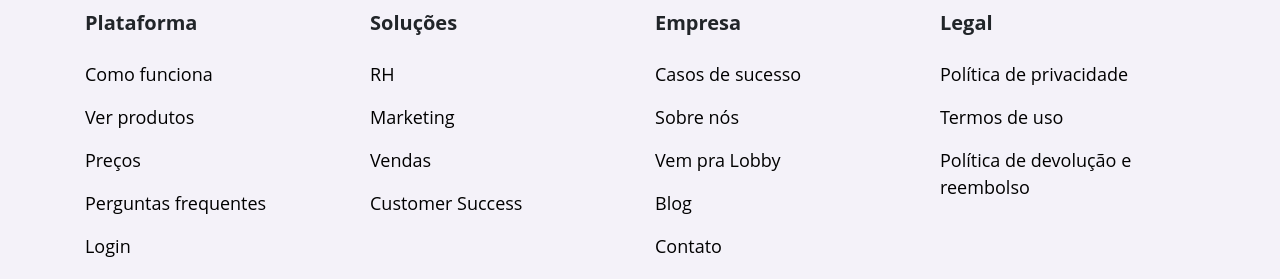
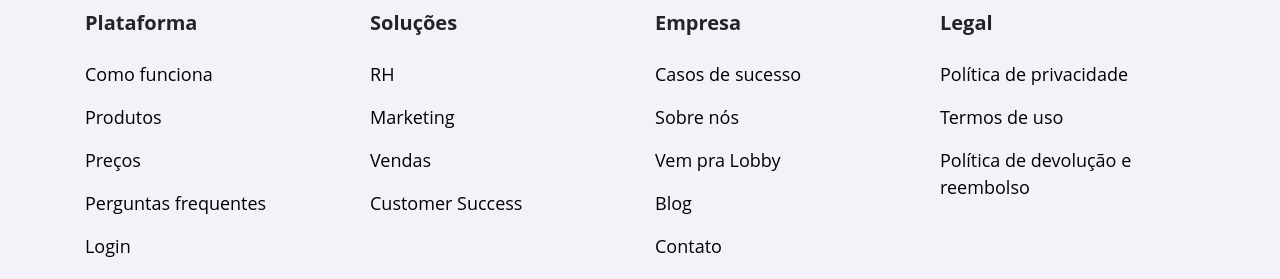
Before and after one commit to lobby-tech/lobby.tech, a Jekyll site: the page built from index.html, in a window 1280 px wide and 900 px high, scrolled down 6465 px, cut to the strip 155-434 px from the top of the window. Built offline with Jekyll 4.4.1, drawn with Linux system fonts in a browser that asks for light colours; a script that is not in the unit is left out.

Commit message:
Added catalogo  on menu

```diff
--- a/_layouts/home.html
+++ b/_layouts/home.html
@@ -59,6 +59,11 @@
               <li>
                 <a href="/como-funciona">
                   <b>Como funciona</b>
+                </a>
+              </li>
+              <li>
+                <a href="https://app.lobby.tech/catalogo?menu">
+                  <b>Produtos</b>
                 </a>
               </li>
               <li>
@@ -132,7 +137,7 @@
           <section class="col-6 col-lg-3">
             <h2 class="font--md"><b>Plataforma</b></h2>
             <p><a href="/como-funciona">Como funciona</a></p>
-            <p><a href="https://app.lobby.tech/catalogo">Ver produtos</a></p>
+            <p><a href="https://app.lobby.tech/catalogo?footer">Produtos</a></p>
             <p><a href="/precos">Preços</a></p>
             <p><a href="/perguntas-frequentes">Perguntas frequentes</a></p>
             <p><a href="https://app.lobby.tech">Login</a></p>
```
